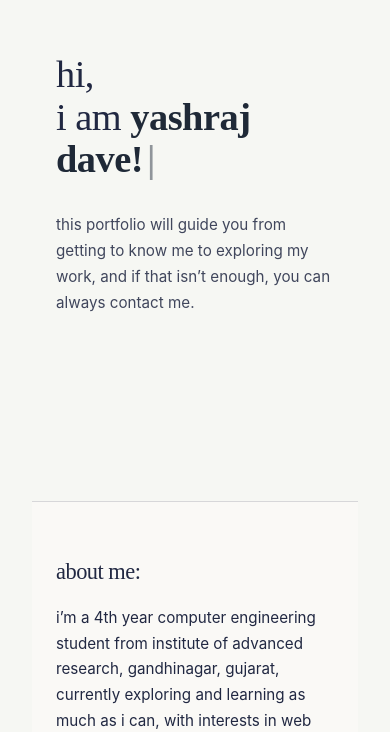
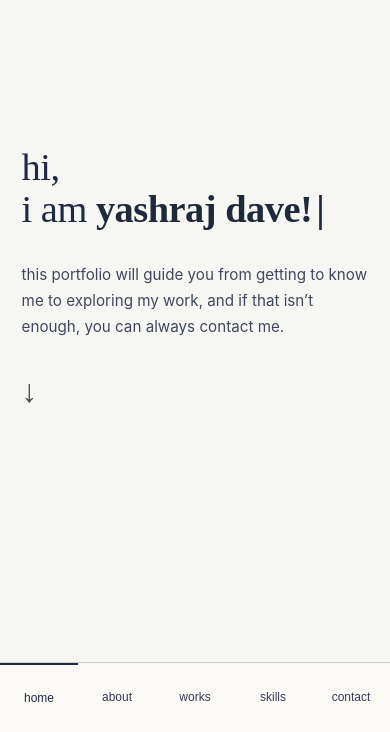
Before and after one commit to phutcop/portfolio, a React (Vite) app in the folder myPortfolio/: page / in a window 390 px wide. Shown: the part 112-844 px from the top of the page. Built offline with nearby package versions, Linux system fonts and the light colour scheme.

Commit message:
Refine portfolio navigation and skills grid

```diff
--- a/myPortfolio/src/App.jsx
+++ b/myPortfolio/src/App.jsx
@@ -1,4 +1,4 @@
-import { useEffect } from "react";
+import { useEffect, useState } from "react";
 import "./styles/global.css";
 
 /* PANEL ICONS */
@@ -17,68 +17,37 @@ import Skills from "./components/Skills";
 import ContactPage from "./pages/ContactPage";
 
 function App() {
-  const scrollToSection = (id) => {
-    const el = document.getElementById(id);
-    if (el) el.scrollIntoView({ behavior: "smooth" });
-  };
+  const [activeSection, setActiveSection] = useState("home");
 
-  /* =====================================================
-     PHASE 4 — ACTIVE SECTION DETECTION (MOBILE NAV READY)
-     ===================================================== */
   useEffect(() => {
-    const sections = document.querySelectorAll(".section");
-    const navLinks = document.querySelectorAll(".mobile-nav a");
-
-    if (!sections.length || !navLinks.length) return;
-
-    const observer = new IntersectionObserver(
-      (entries) => {
-        entries.forEach((entry) => {
-          if (entry.isIntersecting) {
-            navLinks.forEach((link) => {
-              link.classList.remove("active");
-              if (
-                link.getAttribute("href") === `#${entry.target.id}`
-              ) {
-                link.classList.add("active");
-              }
-            });
-          }
-        });
-      },
-      { threshold: 0.6 }
-    );
-
-    sections.forEach((section) => observer.observe(section));
-
-    return () => observer.disconnect();
-  }, []);
+    document.getElementById(activeSection)?.scrollTo({ top: 0 });
+  }, [activeSection]);
 
   return (
     <div className="app-layout">
       {/* LEFT ICON PANEL (DESKTOP) */}
       <aside className="icon-panel">
-        <button onClick={() => scrollToSection("home")}>
+        <button onClick={() => setActiveSection("home")} aria-current={activeSection === "home" ? "page" : undefined}>
           <img src={homeImg} alt="home" />
           <span>home</span>
         </button>
 
-        <button onClick={() => scrollToSection("about")}>
+        <button onClick={() => setActiveSection("about")} aria-current={activeSection === "about" ? "page" : undefined}>
           <img src={sectionsImg} alt="about" />
           <span>about</span>
         </button>
 
-        <button onClick={() => scrollToSection("works")}>
+        <button onClick={() => setActiveSection("works")} aria-current={activeSection === "works" ? "page" : undefined}>
           <img src={sectionsImg} alt="works" />
           <span>works</span>
         </button>
 
-        <button onClick={() => scrollToSection("skills")}>
+        <button onClick={() => setActiveSection("skills")} aria-current={activeSection === "skills" ? "page" : undefined}>
           <img src={sectionsImg} alt="skills" />
           <span>skills</span>
         </button>
 
-        <button onClick={() => scrollToSection("contact")}>
+        <button onClick={() => setActiveSection("contact")} aria-current={activeSection === "contact" ? "page" : undefined}>
           <img src={sectionsImg} alt="contact" />
           <span>contact</span>
         </button>
@@ -95,11 +64,11 @@ function App() {
 
       {/* MAIN CONTENT */}
       <main className="content">
-        <section id="home" className="section home"><Home /></section>
-        <section id="about" className="section about-section"><About /></section>
-        <section id="works" className="section work"><Work /></section>
-        <section id="skills" className="section skills"><Skills /></section>
-        <section id="contact" className="section contact"><ContactPage /></section>
+        <section id="home" className="section home" hidden={activeSection !== "home"}><Home onNext={() => setActiveSection("about")} /></section>
+        <section id="about" className="section about-section" hidden={activeSection !== "about"}><About onNext={() => setActiveSection("works")} /></section>
+        <section id="works" className="section work" hidden={activeSection !== "works"}><Work onNext={() => setActiveSection("skills")} /></section>
+        <section id="skills" className="section skills" hidden={activeSection !== "skills"}><Skills onNext={() => setActiveSection("contact")} /></section>
+        <section id="contact" className="section contact" hidden={activeSection !== "contact"}><ContactPage onHome={() => setActiveSection("home")} /></section>
       </main>
 
       {/* 🐯 TIGER */}
--- a/myPortfolio/src/components/Skills.jsx
+++ b/myPortfolio/src/components/Skills.jsx
@@ -1,11 +1,12 @@
-function Skills() {
+import { useState } from "react";
+
 const skills = [
   ["canva", "i make niche designs that fit the idea, instead of looking like another template."],
-    ["coreldraw", "i care about the little details in a logo; perficient one gave me plenty to get right."],
-    ["power bi", "i turn a messy sheet into a report someone can actually use, like i did with leads at cnet."],
+  ["coreldraw", "i care about the little details that make a logo feel finished."],
+  ["power bi", "i turn a messy sheet into a report someone can actually use."],
   ["html & css", "i like making a layout feel just as considered on a phone as it does on a laptop."],
   ["react", "i use components to make interactive ideas easier to build and keep improving."],
-    ["python", "i use it to make data ideas work, including the ledger analysis behind finshyt."],
+  ["python", "i use it to turn data ideas into things i can try, break, and improve."],
   ["video editing", "i know when to cut: the best part of a story deserves the screen time."],
   ["acting", "it has taught me that how you say something matters as much as what you say."],
   ["travelling", "new places make me notice details i would have missed at home."],
@@ -14,26 +15,33 @@ function Skills() {
   ["coffee", "it prepares me for the fact that life can be bitter too."],
 ];
 
+function Skills({ onNext }) {
+  const [activeSkill, setActiveSkill] = useState(null);
+
   return (
     <div className="skills-inner">
       <div className="about-bg-word" aria-hidden="true">skills</div>
       <div className="skills-wrapper">
         <h2 className="skills-title">skills & interests</h2>
-        <ul className="skills-grid">
-          {skills.map(([name, description]) => (
-            <li className="skill-note" key={name}>
-              <h3>{name}</h3>
-              <p>{description}</p>
+        <ul className="skills-bullet-list" aria-label="Skills and interests">
+          {skills.map(([name, description], index) => (
+            <li key={name}>
+              <button
+                type="button"
+                className={`skill-bullet-button ${activeSkill === index ? "active" : ""}`}
+                aria-expanded={activeSkill === index}
+                onMouseEnter={() => setActiveSkill(index)}
+                onMouseLeave={() => setActiveSkill(null)}
+                onFocus={() => setActiveSkill(index)}
+                onClick={() => setActiveSkill(index)}
+              >
+                <span className="skill-bullet-name">{name}</span>
+                <span className="skill-bullet-description">{description}</span>
+              </button>
             </li>
           ))}
         </ul>
-        <button
-          className="scroll-down"
-          onClick={() => document.getElementById("contact")?.scrollIntoView({ behavior: "smooth" })}
-          aria-label="Scroll to contact"
-        >
-          ↓
-        </button>
+        <button className="scroll-down" onClick={onNext} aria-label="Go to contact">↓</button>
       </div>
     </div>
   );
--- a/myPortfolio/src/components/Work.jsx
+++ b/myPortfolio/src/components/Work.jsx
@@ -1,11 +1,7 @@
 import { useState } from "react";
 
-function Work() {
+function Work({ onNext }) {
   const [activeIndex, setActiveIndex] = useState(null);
-
-  const scrollTo = (id) => {
-    document.getElementById(id)?.scrollIntoView({ behavior: "smooth" });
-  };
 
   const items = [
     {
@@ -135,7 +131,7 @@ function Work() {
 
         <button
           className="scroll-down"
-          onClick={() => scrollTo("skills")}
+          onClick={onNext}
           aria-label="Scroll to skills"
         >
           ↓
--- a/myPortfolio/src/pages/ContactPage.jsx
+++ b/myPortfolio/src/pages/ContactPage.jsx
@@ -1,11 +1,7 @@
 import { useState } from "react";
 
-function Contact() {
+function Contact({ onHome }) {
   const [sent, setSent] = useState(false);
-
-  const scrollTo = (id) => {
-    document.getElementById(id)?.scrollIntoView({ behavior: "smooth" });
-  };
 
   const handleSubmit = (e) => {
     e.preventDefault();
@@ -42,7 +38,7 @@ function Contact() {
         {/* HOME ARROW */}
         <button
           className="scroll-down up"
-          onClick={() => scrollTo("home")}
+          onClick={onHome}
           aria-label="Back to home"
         >
           ↑
--- a/myPortfolio/src/pages/Home.jsx
+++ b/myPortfolio/src/pages/Home.jsx
@@ -1,6 +1,6 @@
 import { useEffect, useState } from "react";
 
-function Home() {
+function Home({ onNext }) {
   const fullText = "yashraj dave!";
   const [text, setText] = useState("");
   const [index, setIndex] = useState(0);
@@ -15,16 +15,6 @@ function Home() {
       return () => clearTimeout(timer);
     }
   }, [index]);
-
-  const scrollToAbout = () => {
-    const aboutSection = document.getElementById("about");
-    if (aboutSection) {
-      aboutSection.scrollIntoView({
-        behavior: "smooth",
-        block: "start", // 👈 snap perfectly to top
-      });
-    }
-  };
 
   return (
     <div className="home-inner">
@@ -48,7 +38,7 @@ function Home() {
       <button
         className="scroll-down"
         aria-label="Scroll to about"
-        onClick={scrollToAbout}
+        onClick={onNext}
       >
         ↓
       </button>
--- a/myPortfolio/src/styles/global.css
+++ b/myPortfolio/src/styles/global.css
@@ -1354,28 +1354,118 @@ body {
   opacity: 0.6;
 }
 
-/* Keep one natural scroll path on phones. */
+/* Sections are pages: scrolling stays inside the open page. */
+html,
+body,
+#root,
+.app-layout {
+  height: 100%;
+  overflow: hidden;
+}
+
+.content {
+  height: 100dvh;
+  overflow: hidden;
+  scroll-behavior: auto;
+}
+
+.content > .section {
+  height: 100dvh;
+  min-height: 0;
+  overflow-x: hidden;
+  overflow-y: auto;
+  overscroll-behavior-y: contain;
+}
+
+.content > .section[hidden] {
+  display: none !important;
+}
+
+.content > .section > div {
+  margin-block: auto;
+}
+
+.icon-panel button[aria-current="page"] {
+  opacity: 1;
+}
+
 @media (max-width: 768px) {
-  .content {
-    height: auto;
+  .app-layout > .icon-panel {
+    display: flex;
+    position: fixed;
+    inset: auto 0 0 0;
+    width: 100%;
+    height: 4.4rem;
+    flex-direction: row;
+    justify-content: space-around;
+    align-items: stretch;
+    gap: 0;
     overflow: visible;
-    scroll-snap-type: none;
+    border: 0;
+    border-top: 1px solid var(--panel-border);
+    background: #faf9f6;
   }
 
-  .content > .section {
-    min-height: auto !important;
-    padding: 3.5rem 1.5rem;
-    scroll-snap-align: none;
-    opacity: 1;
-    transform: none;
+  .app-layout > .icon-panel::before,
+  .app-layout > .icon-panel img,
+  .app-layout > .icon-panel > a {
+    display: none;
+  }
+
+  .app-layout > .icon-panel button {
+    flex: 1 1 20%;
+    min-width: 0;
+    justify-content: center;
+    padding: 0.35rem 0;
+  }
+
+  .app-layout > .icon-panel button[aria-current="page"] {
+    border-top: 2px solid var(--text-main);
+  }
+
+  .app-layout > .icon-panel span {
+    font-size: 0.75rem;
+    letter-spacing: 0;
+  }
+
+  .content {
+    width: 100%;
+    height: 100dvh;
+    margin-left: 0;
+    padding: 0 !important;
+    overflow: hidden;
+  }
+
+  .content > .section,
+  .content > #contact,
+  .content > .home {
+    height: 100dvh;
+    min-height: 100dvh !important;
+    padding: 2rem 1.35rem 6.5rem !important;
+    overflow-y: auto;
+    opacity: 1 !important;
+    transform: none !important;
+    align-items: flex-start;
+  }
+
+  .content > .section > div {
+    margin-block: 0;
   }
 
   .content > .home {
-    min-height: 65svh !important;
-    padding-top: max(5rem, 12vh);
-    align-items: flex-start;
+    align-items: center;
+  }
+
+  .content .scroll-down {
+    display: inline-flex;
+  }
+
+  .content > .section .about-bg-word {
+    max-width: 100%;
+    overflow: hidden;
   }
 }
+
 .project-link {
   text-decoration: none;
   border-bottom: 1px solid currentColor;
```
Also changed, not shown: myPortfolio/src/components/About.jsx (+6 -6 lines), myPortfolio/src/index.css (+161 -0 lines). Lines whose indentation alone changed are shown as unchanged.
